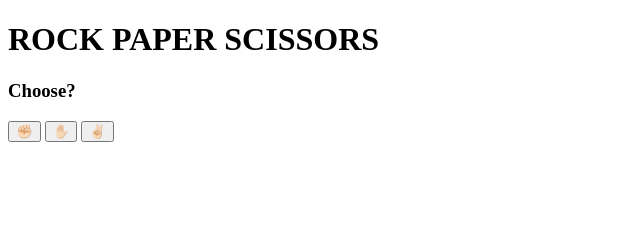
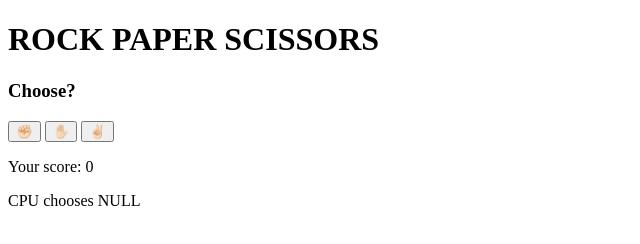
Before and after one commit to Thepralad/rock-paper-scissors, a plain HTML site: page index.html in a window 1280 px wide. Shown: the whole page, without its empty margins (0-640 px from the left). Drawn offline with Linux system fonts and the light colour scheme.

Commit message:
Added 'score' and 'message'

```diff
--- a/index.html
+++ b/index.html
@@ -24,6 +24,11 @@
             ✌🏻
         </button>
     </div>
+    <div>
+        <p id="score">Your score: 0</p>
+        <p id="message">CPU chooses NULL</p>
+    </div>
+
 
 </body>
 </html>
```
